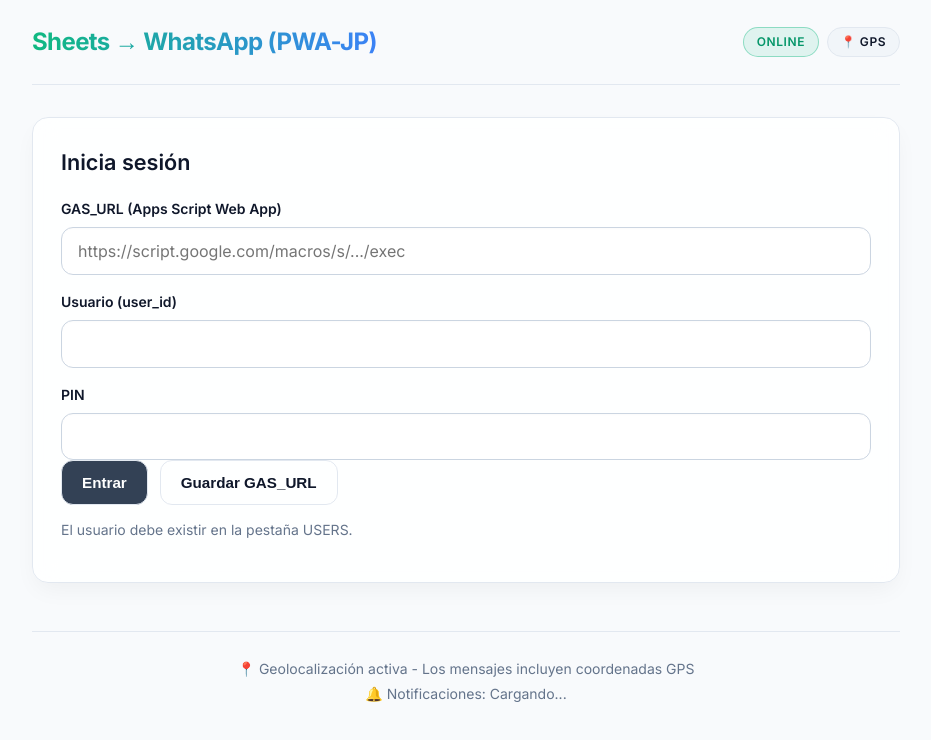
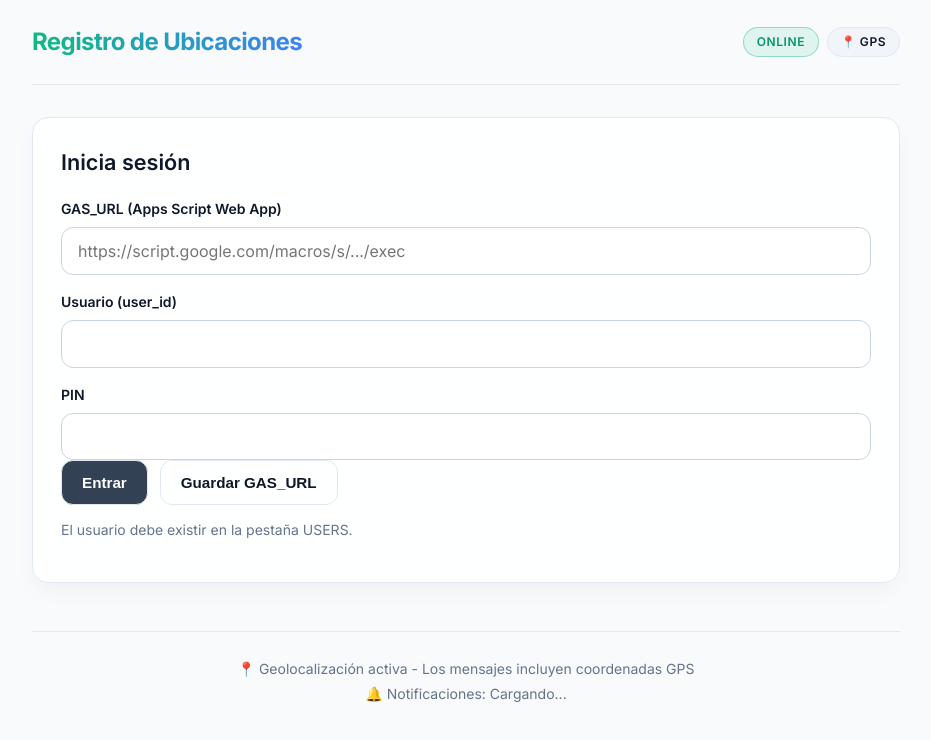
Before and after one commit to josepabloercr/app-cacisa, a website: page index.html in a window 1280 px wide. Shown: the whole page, without its empty margins (174-1105 px from the left). Drawn offline with Linux system fonts and the light colour scheme.

Commit message:
Cambio de nombre y espaciado

```diff
--- a/index.html
+++ b/index.html
@@ -18,7 +18,7 @@
 </head>
 <body>
 <header>
-  <h1>Sheets → WhatsApp (PWA-JP)</h1>
+  <h1>Registro de Ubicaciones</h1>
   <div class="bar">
     <span id="status" class="pill">offline</span>
     <span id="gps-status" class="pill">📍 GPS</span>
--- a/style.css
+++ b/style.css
@@ -268,6 +268,7 @@
 .stack {
   display: flex;
   gap: 0.75rem;
+  padding: auto;
   flex-wrap: wrap;
   align-items: center;
 }
```
